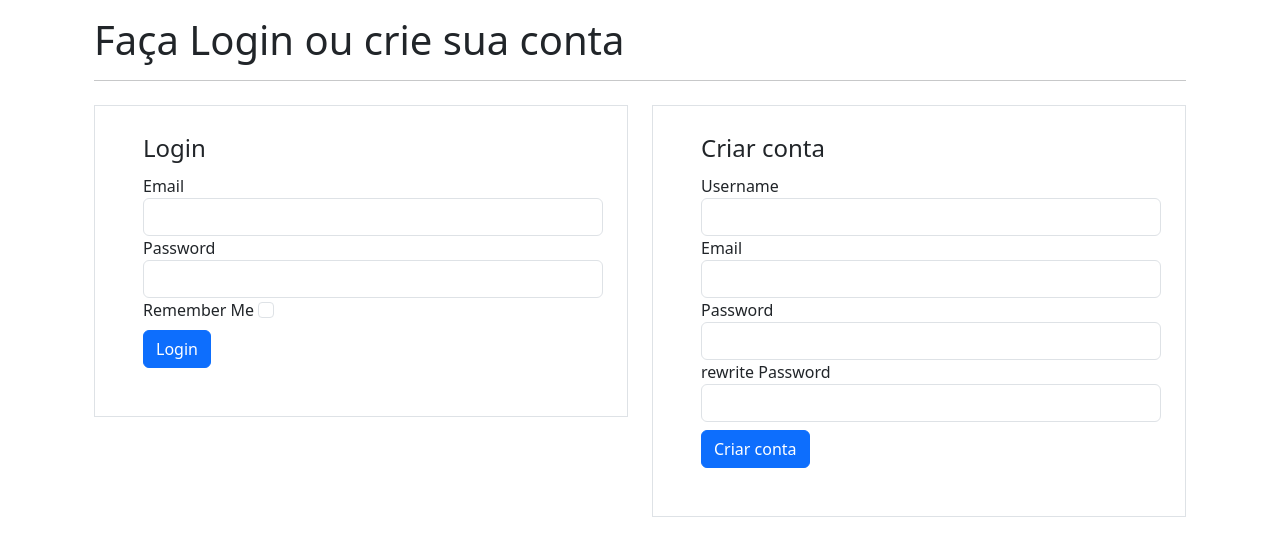
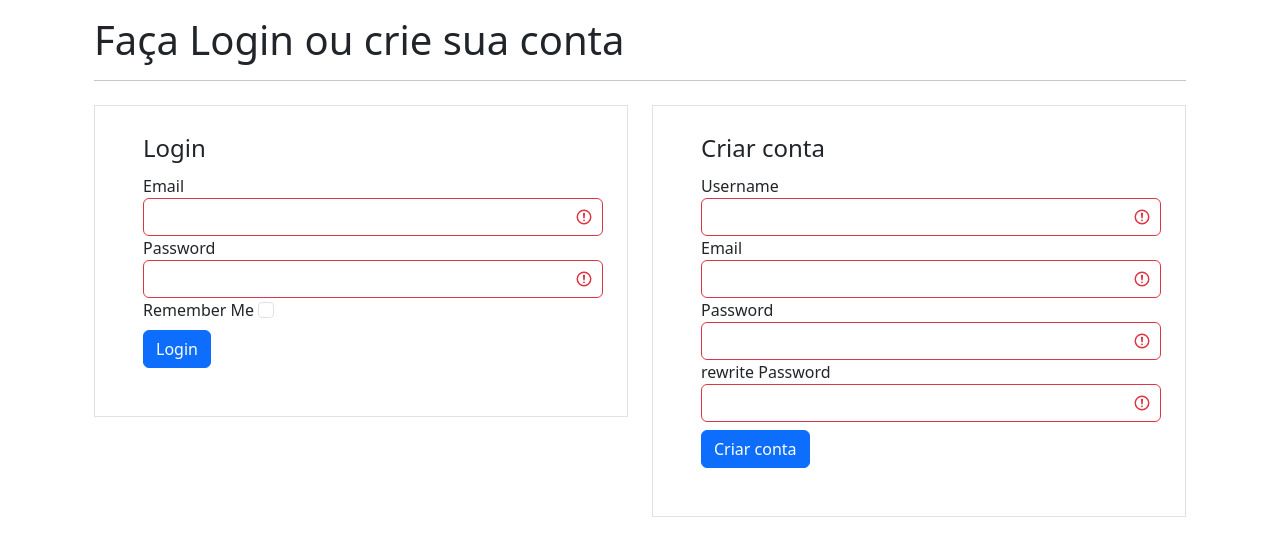
Before and after one commit to gilbertodfl/python-with-flask, a Flask app: page /login in a window 1280 px wide. Shown: the part 56-612 px from the top of the page. Run offline with Flask 3, Linux system fonts and the light colour scheme; some libraries are stand-ins or nearby versions.

Commit message:
melhorando mensagens de erro com is-invalid

```diff
--- a/templates/login.html
+++ b/templates/login.html
@@ -11,10 +11,17 @@
                 <legend>Login</legend>
                 <fieldset>
                     <div class="form-group">
-                            {{ form_login.email.label(class="form-control-label") }} {{ form_login.email(class="form-control") }}
+                            {{ form_login.email.label(class="form-control-label") }} {{ form_login.email(class="form-control is-invalid") }}
+                            {% for erro in form_login.email.errors %}
+                                <div class="invalid-feedback">{{ erro }}</div>
+                            {% endfor %}
                     </div>
                     <div class="form-group">
-                        {{ form_login.password.label(class="form-control-label") }} {{ form_login.password(class="form-control") }}
+                        {{ form_login.password.label(class="form-control-label") }} {{ form_login.password(class="form-control is-invalid") }}
+                        {% for erro in form_login.password.errors %}
+                           <div class="invalid-feedback">{{ erro }}</div>
+                        {% endfor %}
+
                     </div>
                     <div class="form-group">
                         {{ form_login.remember_me.label(class="form-check-label") }} {{ form_login.remember_me(class="form-check-input") }}
@@ -29,16 +36,28 @@
                 <legend>Criar conta</legend>
                   <fieldset>
                     <div class="form-group">
-                    {{ form_criar_conta.username.label(class="form-control-label") }} {{ form_criar_conta.username(class="form-control") }}
+                    {{ form_criar_conta.username.label(class="form-control-label") }} {{ form_criar_conta.username(class="form-control is-invalid") }}
+                       {% for erro in form_criar_conta.username.errors %}
+                           <div class="invalid-feedback">{{ erro }}</div>
+                        {% endfor %}
                     </div>
                     <div class="form-group">
-                        {{ form_criar_conta.email.label(class="form-control-label") }} {{ form_criar_conta.email(class="form-control") }}
+                        {{ form_criar_conta.email.label(class="form-control-label") }} {{ form_criar_conta.email(class="form-control is-invalid") }}
+                         {% for erro in form_criar_conta.email.errors %}
+                           <div class="invalid-feedback">{{ erro }}</div>
+                        {% endfor %}
                     </div>
                     <div class="form-group">
-                        {{ form_criar_conta.password.label(class="form-control-label") }} {{ form_criar_conta.password(class="form-control") }}
+                        {{ form_criar_conta.password.label(class="form-control-label") }} {{ form_criar_conta.password(class="form-control is-invalid") }}
+                        {% for erro in form_criar_conta.password.errors %}
+                           <div class="invalid-feedback">{{ erro }}</div>
+                        {% endfor %}
                     </div>
                     <div class="form-group">
-                        {{ form_criar_conta.checkpassword.label(class="form-control-label") }} {{ form_criar_conta.checkpassword(class="form-control") }}
+                        {{ form_criar_conta.checkpassword.label(class="form-control-label") }} {{ form_criar_conta.checkpassword(class="form-control is-invalid") }}
+                        {% for erro in form_criar_conta.checkpassword.errors %}
+                           <div class="invalid-feedback">{{ erro }}</div>
+                        {% endfor %}
                     </div>
                   </fieldset>
                 {{ form_criar_conta.botao_submit_criar_conta(class="btn btn-primary mt-2") }}
```
Also changed, not shown: README.md.
